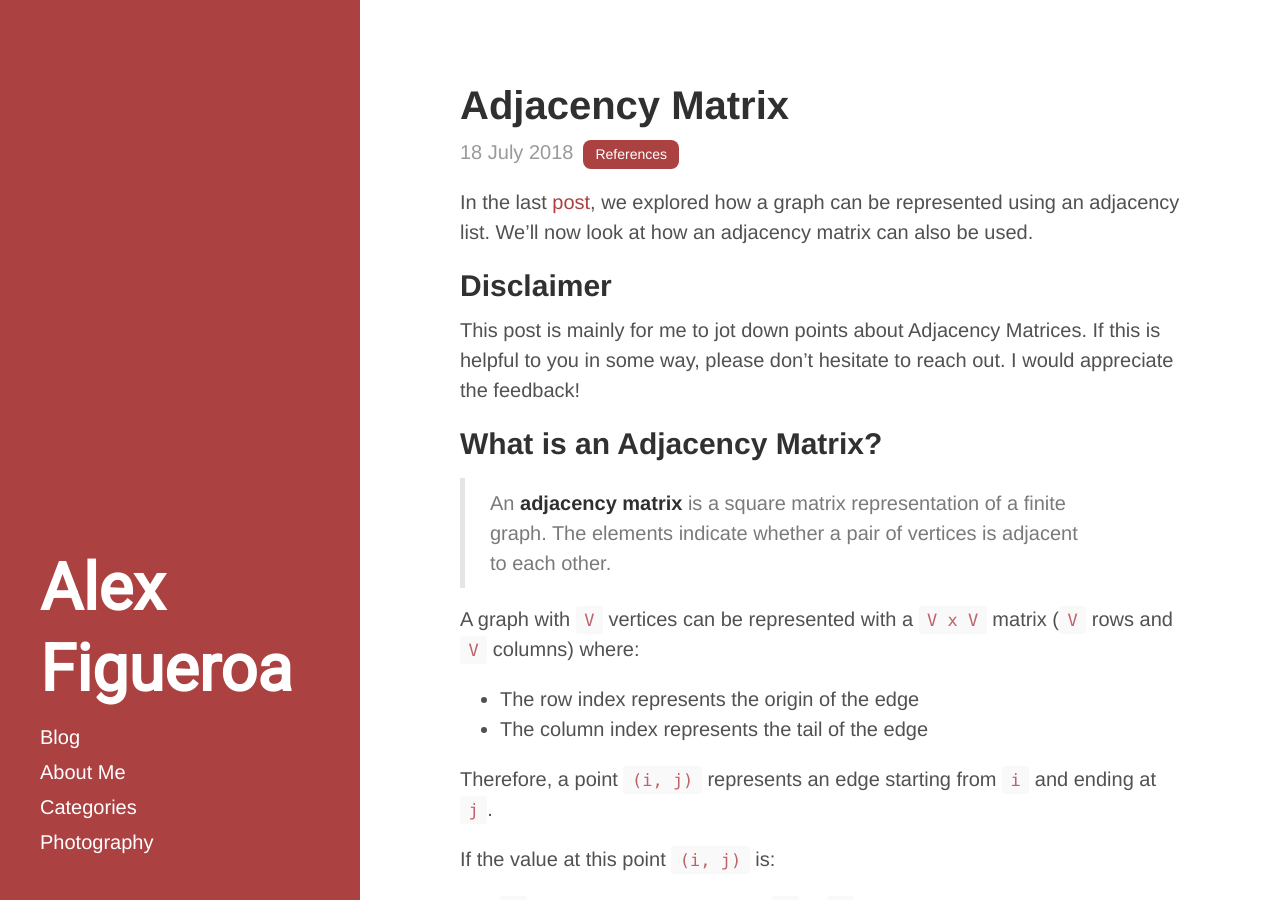
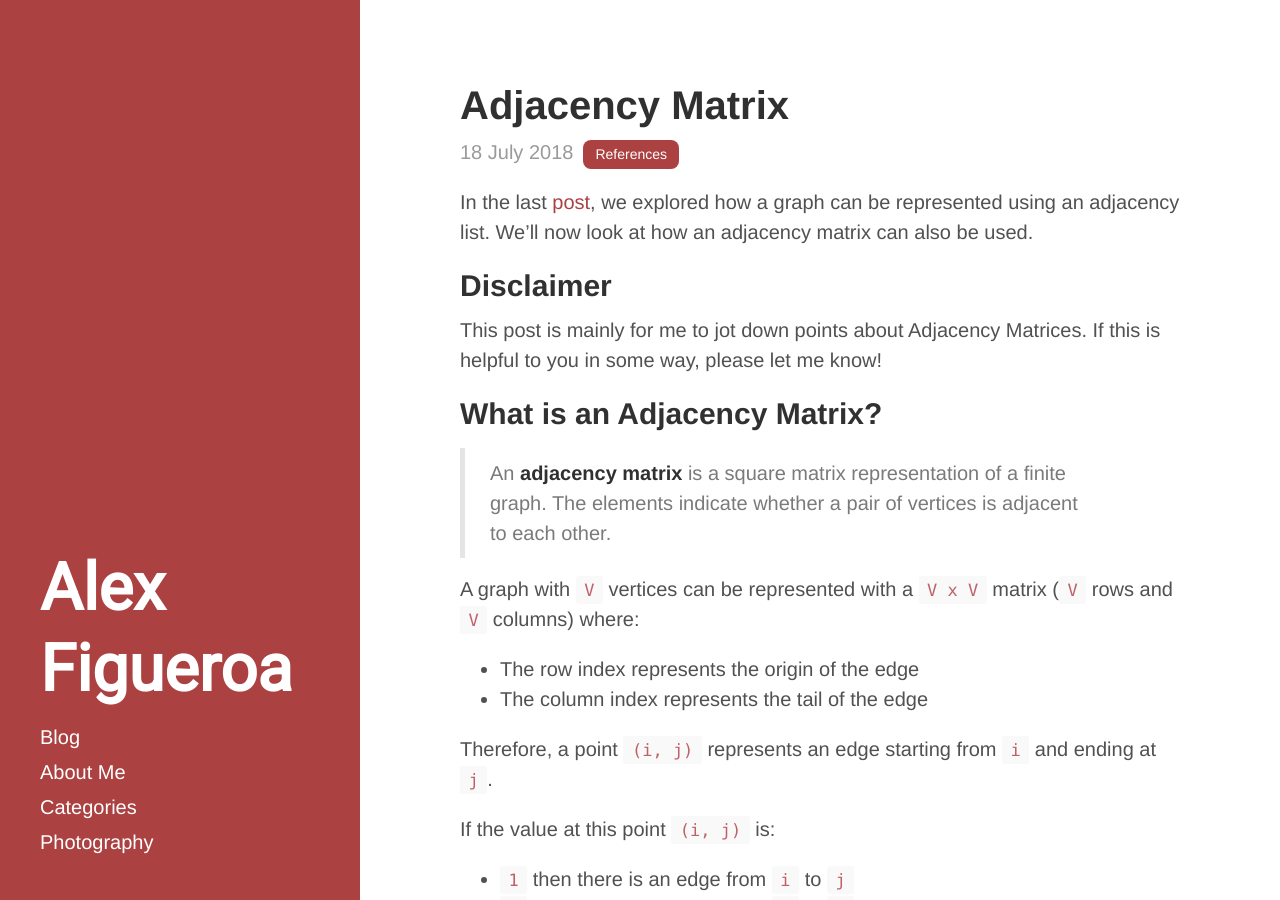
Before and after one commit to ajfigueroa/ajfigueroa.github.io, a Jekyll site: the page built from _posts/2018-07-18-Adjacency-Matrix.md, in a window 1280 px wide and 900 px high. Built offline with Jekyll 4.4.1, drawn with Linux system fonts in a browser that asks for light colours.

Commit message:
[Adjacency Matrix] Fix up authors note (#51)

```diff
--- a/_posts/2018-07-18-Adjacency-Matrix.md
+++ b/_posts/2018-07-18-Adjacency-Matrix.md
@@ -12,8 +12,7 @@ In the last [post](/blog/2018/01/07/DFSubviews), we explored how a graph can be
 ## Disclaimer
 
 This post is mainly for me to jot down points about Adjacency Matrices.
-If this is helpful to you in some way, please don't hesitate to reach out.
-I would appreciate the feedback!
+If this is helpful to you in some way, please let me know!
 
 ## What is an Adjacency Matrix?
 
```
